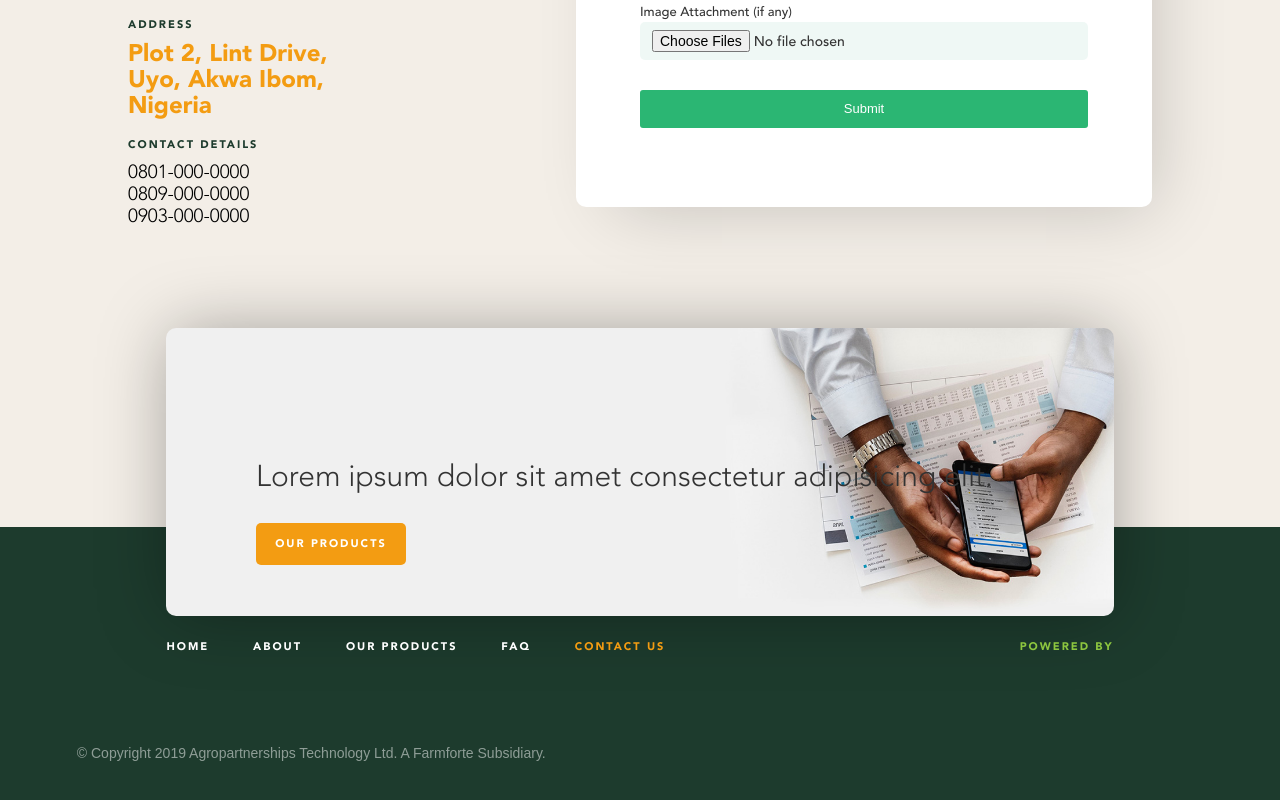
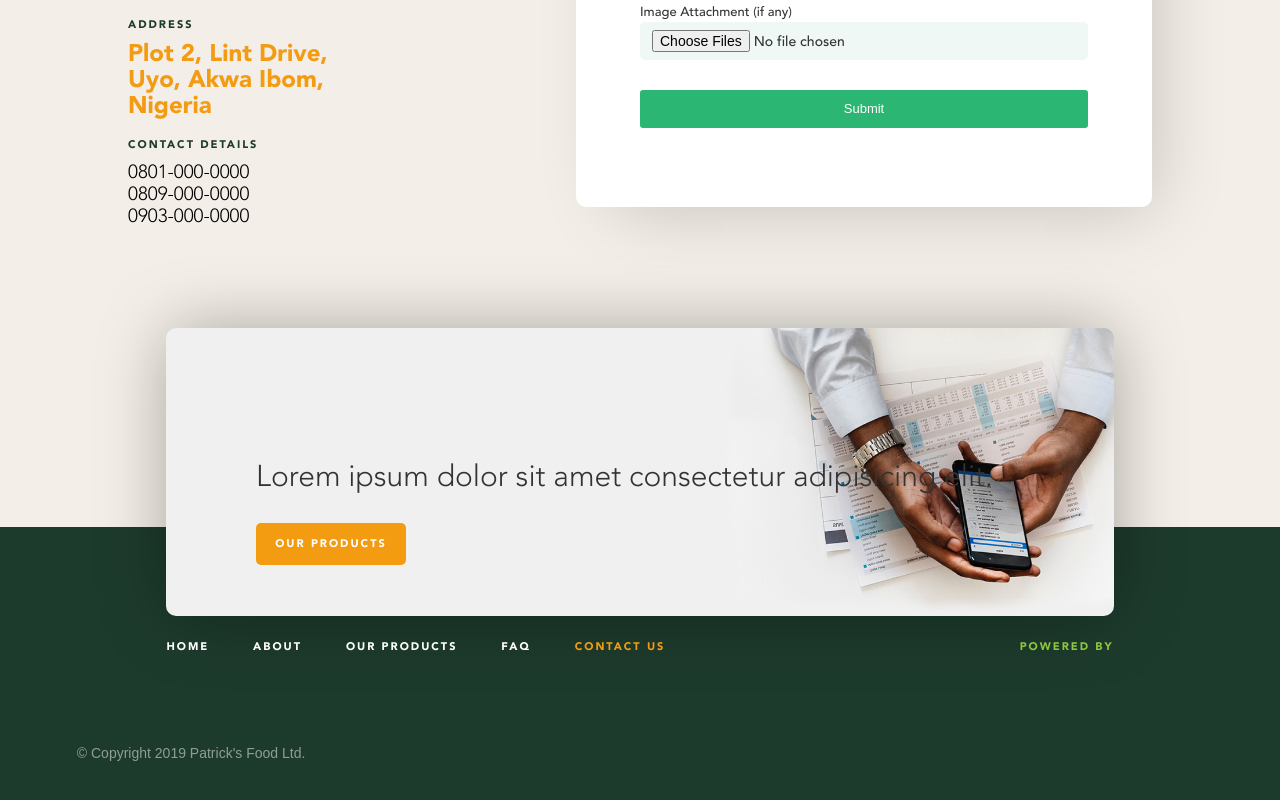
Before and after one commit to mbobiosio/PatrickFoods, a plain HTML site: page contact.html in a window 1280 px wide. Shown: the part 855-1655 px from the top of the page. Drawn offline with Linux system fonts and the light colour scheme.

Commit message:
contact - copyright

```diff
--- a/contact.html
+++ b/contact.html
@@ -205,11 +205,13 @@
   <a href="http://check-dc.com/" target="_blank" class="check-logo w-inline-block" title="Check DC : A Lagos based design agency focused on Brand Identity, Website design and Digital Marketing.">
   </a>
   <div>
-    <div class="white-text _50 copyright-text">
-      <div class="w-embed w-script">© Copyright
-        <script data-cfasync="false" src="cdn-cgi/scripts/5c5dd728/cloudflare-static/email-decode.min.js"></script><script type="text/javascript">document.write(new Date().getFullYear());</script> Agropartnerships Technology Ltd. A Farmforte Subsidiary.</div>
-    </div>
-  </div>
+      <div class="white-text _50 copyright-text">
+          <div class="w-embed w-script">© Copyright
+            <script type="text/javascript">
+              document.write(new Date().getFullYear());
+            </script> Patrick's Food Ltd.</div>
+        </div>
+      </div>
 </div>
 <script>
   var footerTimeLink = document.getElementById("footer-time-link");
```
